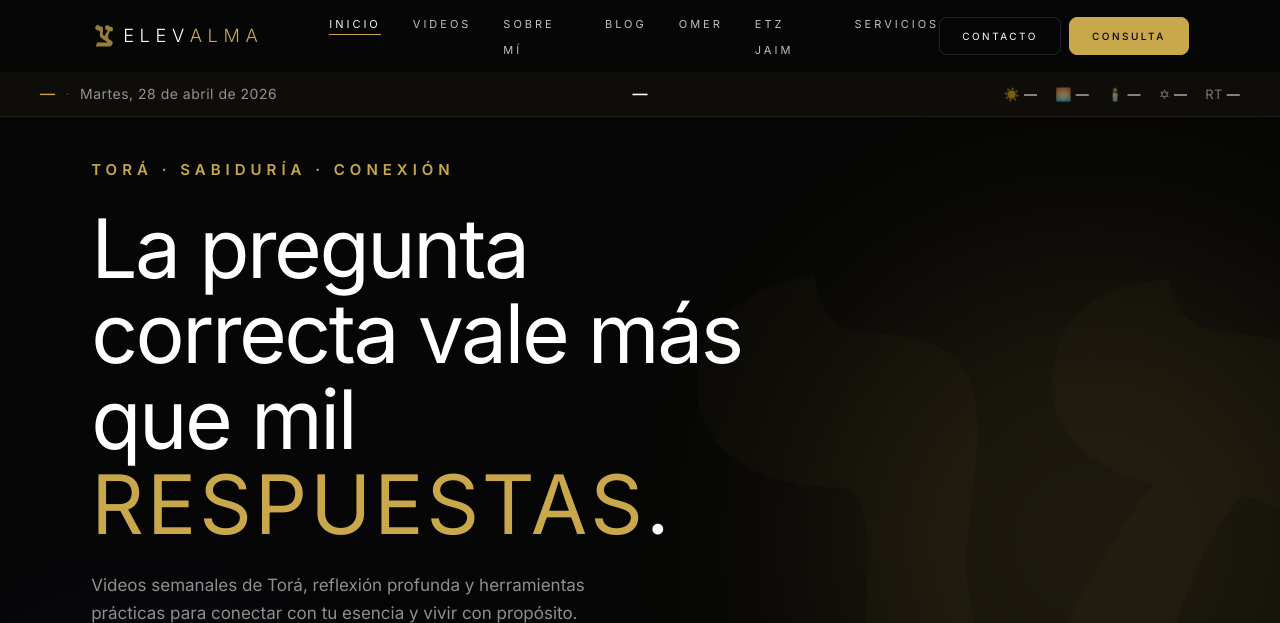
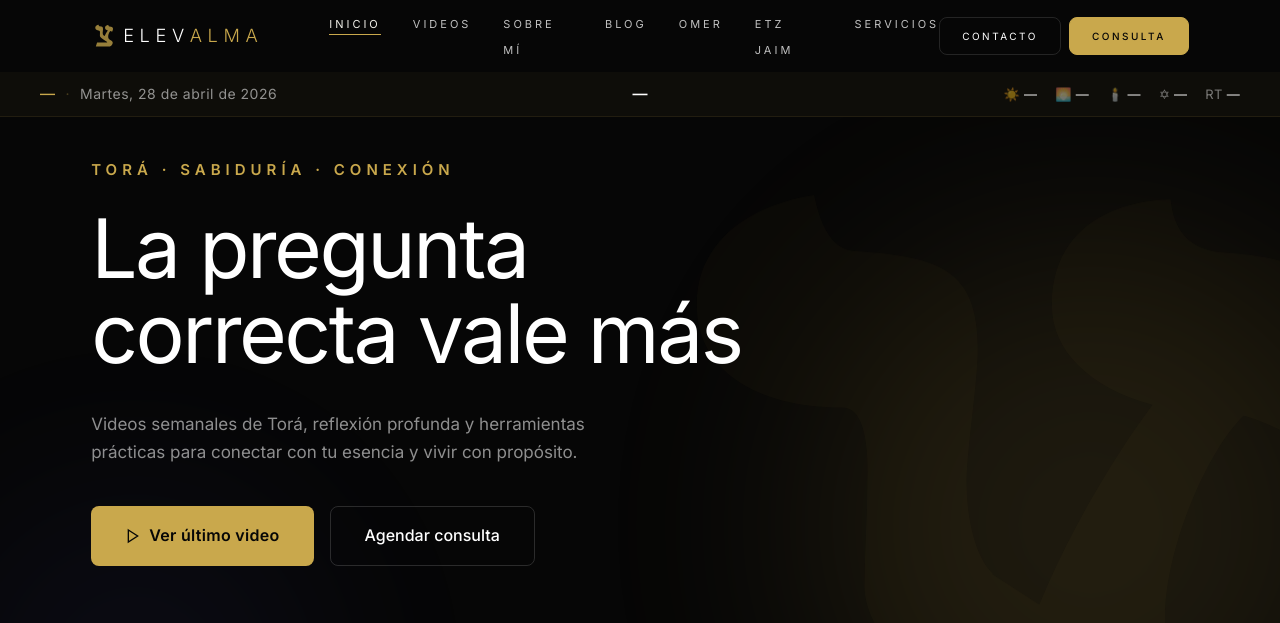
Before and after one commit to spenhos/elevalma-site, a Jekyll site: the page index.html, which Jekyll copies as it is, in a window 1280 px wide and 900 px high, cut to the strip 0-623 px from the top of the window. Built offline with Jekyll 4.4.1, drawn with Linux system fonts in a browser that asks for light colours.

Commit message:
Fix: Frases Rotativas

```diff
--- a/index.html
+++ b/index.html
@@ -716,7 +716,7 @@
       'Lo que evitas enfrentar, te <em class="hero-keyword">DEFINE</em>.',
       'Conecta con tu esencia. Vive con <em class="hero-keyword">PROPÓSITO</em>.',
       'Lo que no cuestionas, te <em class="hero-keyword">CONTROLA</em>.',
-      '3,300 años de sabiduría. Una <em class="hero-keyword">VIDA</em> para aplicarla.',
+      '3,338 años de sabiduría. Una <em class="hero-keyword">VIDA</em> para aplicarla.',
       'Tu <em class="hero-keyword">ALMA</em> sabe. Tu ego distrae.',
       'La Kabbalá no es mística. Es <em class="hero-keyword">AUTOCONOCIMIENTO</em>.',
       'Estudiar Toráh es mirarte al <em class="hero-keyword">ESPEJO</em>.',
--- a/style.css
+++ b/style.css
@@ -315,9 +315,10 @@
 }
 
 #hero-rotating {
-  transition: opacity 1s ease;
-  min-height: 2.2em;
+  transition: opacity 2s ease;
+  height: 2.2em;
   display: block;
+  overflow: hidden;
 }
 #hero-rotating.fade-out {
   opacity: 0;
```
Also changed, not shown: other parts of index.html (+2 -2 lines).
